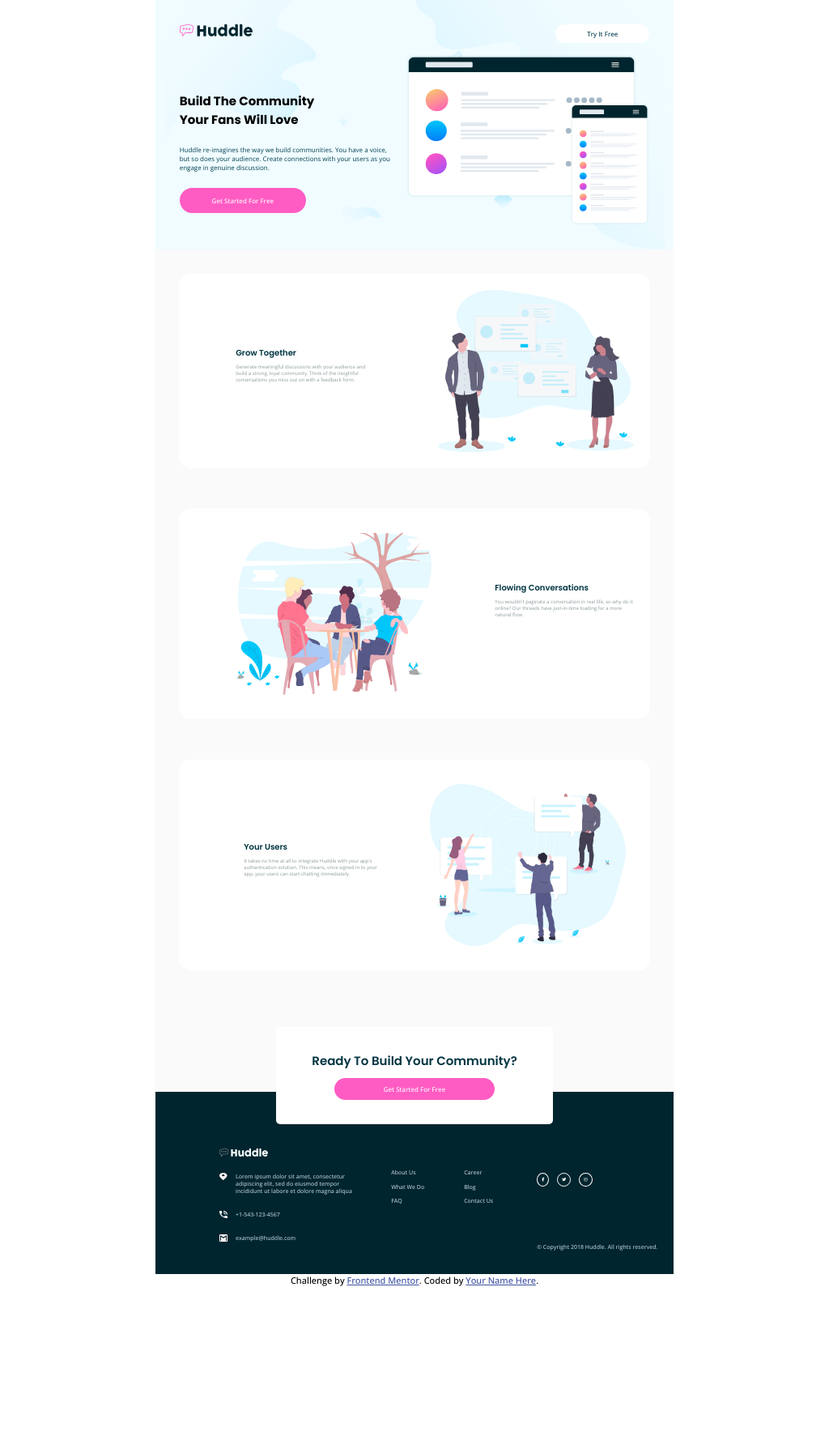
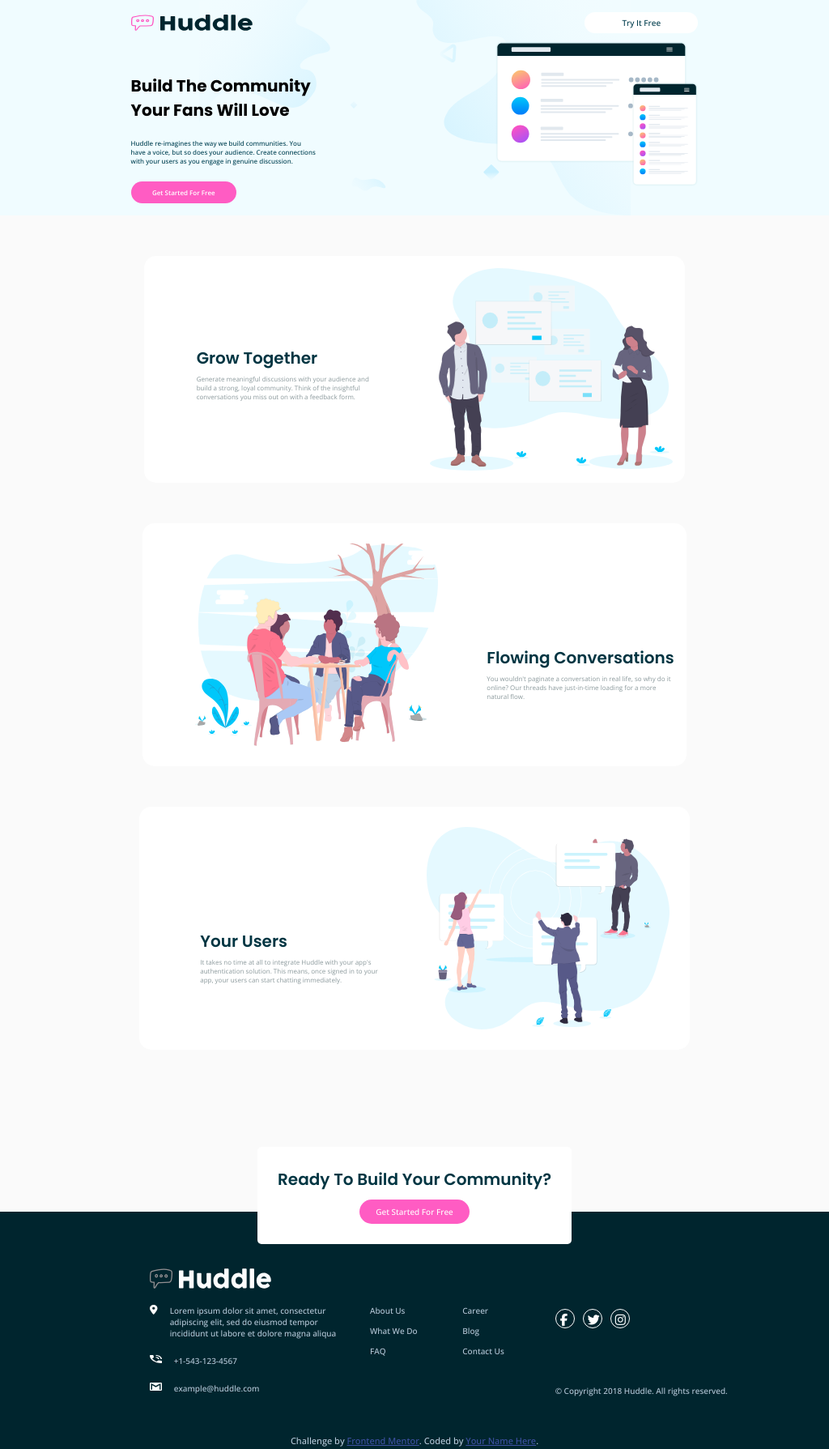
Before and after one commit to Notobd/huddle-landing-page, a plain HTML site: page index.html in a window 1024 px wide. Shown: the whole page at 81% size. Before the commit the page ends 1588 px from the top, so only its background shows below. Drawn offline with nearby package versions, Linux system fonts and the light colour scheme.

Commit message:
fix: responsiveness

```diff
--- a/index.css
+++ b/index.css
@@ -11,6 +11,7 @@ body {
   justify-content: center;
   align-items: center;
   min-height: 100vh;
+  width: 100%;
   font-family: "Open Sans", sans-serif;
   font-optical-sizing: auto;
   font-weight: 500;
@@ -18,11 +19,16 @@ body {
   font-variation-settings: "wdth" 100;
 }
 main {
-  position: relative;
+  width: 100%;
+  padding: 50px 0;
+  /* position: relative; */
   display: flex;
+  justify-content: center;
+  align-items: center;
   flex-direction: column;
   gap: 50px;
-  padding: 30px;
+  /* border: 2px solid brown; */
+  /* padding: 30px; */
   background-color: hsl(0, 0%, 98%);
 }
 h1 {
@@ -35,10 +41,15 @@ h1 {
 .mockup-image,
 .huddle-icon,
 .footer-image,
-.contact-icon {
+.contact-icon,
+.location-icon {
   display: block;
   height: auto;
   width: 100%;
+}
+.button-container {
+  /* border: 2px solid plum; */
+  width: 10%;
 }
 .hero-button {
   padding: 6px;
@@ -59,8 +70,12 @@ h1 {
   cursor: pointer;
 }
 .hero-section {
+  /* width: 100%; */
+  /* border: 2px solid green; */
   display: flex;
   flex-direction: column;
+  justify-content: center;
+  align-items: center;
   gap: 30px;
   background-image: url(./images/bg-hero-desktop.svg);
   background-repeat: no-repeat;
@@ -71,7 +86,8 @@ h1 {
 }
 .hero-cta {
   display: flex;
-  gap: 20px;
+  gap: 190px;
+  /* border: 2px solid red; */
 }
 .hero-description {
   display: flex;
@@ -79,7 +95,7 @@ h1 {
   gap: 20px;
 }
 .start-button {
-  padding: 10px;
+  padding: 20px;
   border-radius: 18px;
   font-family: "Open Sans", sans-serif;
   font-optical-sizing: auto;
@@ -95,10 +111,15 @@ h1 {
 #logoContainer {
   display: flex;
   justify-content: space-between;
+  align-items: center;
+  /* width: 100%; */
+  /* border: 2px solid black; */
 }
 #growthContainer {
   display: flex;
   justify-content: space-between;
+  align-items: center;
+  /* border: 2px solid red; */
   border-radius: 15px;
   background-color: white;
 }
@@ -110,6 +131,7 @@ h1 {
 #conversationContainer {
   display: flex;
   justify-content: space-between;
+  align-items: center;
   border-radius: 15px;
   background-color: white;
 }
@@ -121,6 +143,7 @@ h1 {
 #userContainer {
   display: flex;
   justify-content: space-between;
+  align-items: center;
   border-radius: 15px;
   background-color: white;
 }
@@ -129,11 +152,20 @@ h1 {
   flex-direction: column;
   gap: 20px;
 }
+.community-container {
+  display: flex;
+  justify-content: center;
+  align-items: center;
+  width: 100%;
+  /* border: 3px solid black; */
+  position: relative;
+}
 .cta-container {
+  max-width: 1280px;
   position: absolute;
-  bottom: -40px;
-  left: 150px;
-  right: 150px;
+  bottom: -90px;
+  /* left: 150px;
+  right: 150px; */
   display: flex;
   flex-direction: column;
   justify-content: center;
@@ -147,17 +179,17 @@ h1 {
   font-family: "Poppins", sans-serif;
   font-weight: 600;
   font-style: normal;
-  font-size: 15px;
+  font-size: 25px;
 }
 .cta-container > button {
-  width: 70%;
-  border-radius: 15px;
+  width: 50%;
+  border-radius: 18px;
   border: none;
-  padding: 8px;
+  padding: 9px;
   color: white;
   font-family: "Open Sans", sans-serif;
   font-optical-sizing: auto;
-  font-size: 8px;
+  font-size: 15px;
   font-weight: 500;
   font-style: normal;
   font-variation-settings: "wdth" 100;
@@ -168,9 +200,14 @@ h1 {
   cursor: pointer;
 }
 footer {
+  width: 100%;
   display: flex;
+  flex-direction: column;
   color: hsl(208, 31%, 78%);
   background-color: hsl(192, 100%, 9%);
+}
+#footerContainer {
+  display: flex;
 }
 footer ul {
   list-style-type: none;
@@ -178,7 +215,7 @@ footer ul {
 }
 .faq-container,
 .reference-container {
-  margin-top: 10px;
+  margin-top: 110px;
   line-height: 2.5;
 }
 .faq-container a,
@@ -199,16 +236,16 @@ footer ul {
 }
 .location-container {
   display: flex;
-  gap: 10px;
+  gap: 15px;
 }
 .socials-container {
   display: flex;
   flex-direction: column;
   gap: 70px;
-  margin-top: 70px;
+  margin-top: 120px;
 }
 .socials-links {
-  display: inherit;
+  display: flex;
   gap: 10px;
 }
 .socials-container p {
@@ -217,72 +254,87 @@ footer ul {
 .attribution {
   font-size: 11px;
   text-align: center;
+  margin-bottom: 20px;
 }
 .attribution a {
   color: hsl(228, 45%, 44%);
 }
-@media (min-width: 768px) {
+@media (min-width: 1024px) {
+  main {
+    width: 100%;
+  }
   .hero-section {
-    gap: 0;
-    padding: 30px;
+    width: 100%;
+    padding: 20px;
   }
   #logoContainer {
     margin-bottom: 15px;
   }
   .huddle-icon {
-    height: 15px;
-    width: 90px;
+    height: 30px;
+    width: 200px;
   }
   .section-image {
-    height: 200px;
-    width: 242px;
+    height: 300px;
+    width: 350px;
   }
+  /* .button-container {
+    width: 100%;
+  } */
   .hero-button {
     width: 20%;
+    font-size: 10px;
   }
   .hero-description {
-    margin-top: 45px;
+    margin-top: 40px;
+    /* border: 2px solid blue; */
   }
   .hero-description h1 {
     width: 20ch;
-    font-size: 15px;
+    font-size: 30px;
   }
   .hero-description h1 + p {
-    width: 57ch;
-    font-size: 8px;
-    font-weight: 350;
+    width: 50ch;
+    font-size: 10px;
+    font-weight: 500;
     color: hsl(192, 100%, 16%);
   }
   .start-button {
-    width: 60%;
+    width: 40%;
     font-size: 8px;
+    font-weight: 600;
     color: hsl(0, 0%, 100%);
     border: none;
+    padding: 8px;
+  }
+  .mockup-container {
+    /* border: 2px solid goldenrod; */
+    width: 50%;
   }
   .mockup-image {
-    height: 210px;
+    height: auto;
     width: 300px;
   }
   .contact-icon {
-    height: 9px;
-    width: 10px;
+    height: 14px;
+    width: 18px;
   }
   #growthContainer {
     padding: 20px;
     gap: 65px;
   }
   .brief-summary {
-    margin: 70px 0 0 50px;
+    margin: 10px 0 0 50px;
     gap: 5px;
   }
   .brief-summary h1 {
-    font-size: 10px;
+    font-size: 25px;
     font-weight: 600;
     color: hsl(192, 100%, 13%);
   }
   .brief-summary h1 + p {
     width: 50ch;
-    font-size: 6px;
+    font-size: 10px;
     color: hsl(193, 8%, 58%);
     font-weight: 400;
   }
@@ -298,13 +350,13 @@ footer ul {
     gap: 5px;
   }
   .brief-info h1 {
-    font-size: 10px;
+    font-size: 25px;
     font-weight: 600;
     color: hsl(192, 100%, 13%);
   }
   .brief-info h1 + p {
     width: 50ch;
-    font-size: 6px;
+    font-size: 10px;
     color: hsl(193, 8%, 58%);
     font-weight: 400;
   }
@@ -318,27 +370,31 @@ footer ul {
     gap: 5px;
   }
   .brief-insight h1 {
-    font-size: 10px;
+    font-size: 25px;
     font-weight: 600;
     color: hsl(192, 100%, 13%);
   }
   .brief-insight h1 + p {
     width: 48ch;
-    font-size: 6px;
+    font-size: 10px;
     color: hsl(193, 8%, 58%);
     font-weight: 400;
   }
   footer {
     justify-content: center;
     align-items: center;
-    font-size: 7px;
+    font-size: 15px;
     gap: 10px;
   }
   .footer-image {
-    height: 10px;
-    width: 60px;
+    height: 25px;
+    width: 200px;
     filter: invert(99%) sepia(0%) saturate(2%) hue-rotate(183deg)
       brightness(113%) contrast(100%);
+  }
+  .location-icon {
+    height: 15px;
+    width: 11px;
   }
   .office-address {
     width: 38ch;
@@ -349,9 +405,188 @@ footer ul {
   .facebook,
   .twitter,
   .instagram {
-    font-size: 5px;
+    font-size: 15px;
     color: white;
     border-radius: 50%;
+    height: 24px;
+    width: 24px;
+    padding: 5px;
+    border: 1px solid white;
+  }
+  .facebook:hover {
+    color: hsl(322, 100%, 66%);
+    border: 1px solid hsl(322, 100%, 75%);
+  }
+  .twitter:hover {
+    color: hsl(322, 100%, 66%);
+    border: 1px solid hsl(322, 100%, 75%);
+  }
+  .instagram:hover {
+    color: hsl(322, 100%, 66%);
+    border: 1px solid hsl(322, 100%, 75%);
+  }
+}
+@media (min-width: 767px) and (max-width: 1024px) {
+  main {
+    width: 100%;
+  }
+  .hero-section {
+    width: 100%;
+    padding: 15px;
+  }
+  #logoContainer {
+    margin-bottom: 10px;
+  }
+  .huddle-icon {
+    height: 20px;
+    width: 150px;
+  }
+  .section-image {
+    height: 250px;
+    width: 300px;
+  }
+  .hero-button {
+    width: 20%;
+    font-size: 10px;
+    font-weight: 500;
+  }
+  .hero-description {
+    margin-top: 40px;
+    /* border: 2px solid blue; */
+  }
+  .hero-description h1 {
+    width: 20ch;
+    font-size: 20px;
+  }
+  .hero-description h1 + p {
+    width: 50ch;
+    font-size: 8px;
+    font-weight: 500;
+    color: hsl(192, 100%, 16%);
+  }
+  .start-button {
+    width: 50%;
+    font-size: 8px;
+    font-weight: 600;
+    color: hsl(0, 0%, 100%);
+    border: none;
+    padding: 8px;
+  }
+  .mockup-container {
+    /* border: 2px solid goldenrod; */
+    width: 50%;
+  }
+  .mockup-image {
+    height: auto;
+    width: 250px;
+  }
+  .contact-icon {
+    height: 10px;
+    width: 15px;
+  }
+  #growthContainer {
+    padding: 15px;
+    gap: 60px;
+  }
+  .brief-summary {
+    margin: 10px 0 0 50px;
+    gap: 5px;
+  }
+  .brief-summary h1 {
+    font-size: 20px;
+    font-weight: 600;
+    color: hsl(192, 100%, 13%);
+  }
+  .brief-summary h1 + p {
+    width: 50ch;
+    font-size: 8px;
+    color: hsl(193, 8%, 58%);
+    font-weight: 400;
+  }
+  #conversationContainer {
+    padding: 15px;
+    gap: 60px;
+  }
+  .image-container {
+    margin: 10px 0 10px 50px;
+  }
+  .brief-info {
+    margin-top: 70px;
+    gap: 5px;
+  }
+  .brief-info h1 {
+    font-size: 20px;
+    font-weight: 600;
+    color: hsl(192, 100%, 13%);
+  }
+  .brief-info h1 + p {
+    width: 50ch;
+    font-size: 8px;
+    color: hsl(193, 8%, 58%);
+    font-weight: 400;
+  }
+  #userContainer {
+    padding: 25px;
+    gap: 60px;
+    margin-bottom: 100px;
+  }
+  .brief-insight {
+    margin: 70px 0 0 50px;
+    gap: 5px;
+  }
+  .brief-insight h1 {
+    font-size: 20px;
+    font-weight: 600;
+    color: hsl(192, 100%, 13%);
+  }
+  .brief-insight h1 + p {
+    width: 48ch;
+    font-size: 8px;
+    color: hsl(193, 8%, 58%);
+    font-weight: 400;
+  }
+  .cta-container {
+    gap: 10px;
+    padding: 25px;
+    font-style: normal;
+    font-size: 20px;
+  }
+  .cta-container > button {
+    width: 40%;
+    border-radius: 18px;
+    padding: 8px;
+    font-size: 10px;
+  }
+  footer {
+    justify-content: center;
+    align-items: center;
+    font-size: 10px;
+    gap: 10px;
+  }
+  .footer-image {
+    height: 25px;
+    width: 150px;
+    filter: invert(99%) sepia(0%) saturate(2%) hue-rotate(183deg)
+      brightness(113%) contrast(100%);
+  }
+  .location-icon {
+    height: 12px;
+    width: 10px;
+  }
+  .office-address {
+    width: 38ch;
+  }
+  .contact-container {
+    margin: 70px 30px 40px 79.5px;
+  }
+  .facebook,
+  .twitter,
+  .instagram {
+    font-size: 15px;
+    color: white;
+    border-radius: 50%;
+    height: 24px;
+    width: 24px;
     padding: 5px;
     border: 1px solid white;
   }
@@ -373,6 +608,7 @@ footer ul {
     flex-direction: column;
   }
   main {
+    width: 100%;
     padding: 10px;
     flex-direction: column;
     gap: 20px;
@@ -382,27 +618,34 @@ footer ul {
     flex-direction: column;
   }
   .hero-section {
+    width: 100%;
     background-image: url(./images/bg-hero-mobile.svg);
     background-repeat: no-repeat;
-    object-fit: contain;
+    object-fit: cover;
     background-position: top;
     border-radius: 0;
-    padding: 20px;
+    padding: 30px;
   }
   #logoContainer {
-    gap: 81px;
+    width: 100%;
+    gap: 100px;
+    margin-bottom: 70px;
   }
   .huddle-icon {
-    height: 10px;
-    width: 70px;
+    height: 22px;
+    width: 120px;
   }
+
   .hero-button {
-    width: 100%;
+    width: 30%;
+    font-size: 10px;
+    font-weight: 600;
   }
   .hero-cta {
     flex-direction: column;
     align-items: center;
     justify-items: center;
+    gap: 50px;
   }
   .hero-description {
     justify-content: center;
@@ -410,26 +653,27 @@ footer ul {
   }
   .hero-description h1 {
     width: 20ch;
-    font-size: 12px;
+    font-size: 30px;
     font-weight: 600;
     text-align: center;
+    color: hsl(192, 100%, 13%);
   }
   .hero-description h1 + p {
     width: 34ch;
-    font-size: 8px;
+    font-size: 15px;
     line-height: 1.5;
     text-align: center;
   }
   .start-button {
-    padding: 5px;
+    padding: 9px;
     width: 60%;
-    font-size: 6px;
+    font-size: 12px;
     color: white;
     border: none;
   }
   .mockup-image {
-    height: 110px;
-    width: 160px;
+    height: auto;
+    width: 300px;
   }
   #growthContainer {
     flex-direction: column;
@@ -437,23 +681,23 @@ footer ul {
     justify-content: center;
     align-items: center;
     text-align: center;
-    padding: 20px;
+    padding: 50px;
     background-color: hsl(0, 0%, 100%);
   }
   #growthContainer img {
     order: 1;
-    height: 90px;
-    width: 110px;
+    height: 150px;
+    width: 300px;
   }
   .brief-summary {
     order: 2;
   }
   .brief-summary h1 {
-    font-size: 10px;
+    font-size: 25px;
     font-weight: 600;
   }
   .brief-summary h1 + p {
-    font-size: 7px;
+    font-size: 15px;
     font-weight: 400;
     color: hsl(193, 8%, 58%);
     font-weight: 400;
@@ -465,20 +709,20 @@ footer ul {
     justify-content: center;
     align-items: center;
     text-align: center;
-    padding: 20px;
+    padding: 50px;
     gap: 50px;
     background-color: hsl(0, 0%, 100%);
   }
   #conversationContainer img {
-    width: 110px;
-    height: 90px;
+    width: 300px;
+    height: 150px;
   }
   .brief-info h1 {
-    font-size: 10px;
+    font-size: 25px;
     font-weight: 600;
   }
   .brief-info h1 + p {
-    font-size: 7px;
+    font-size: 15px;
     line-height: 1.5;
     color: hsl(193, 8%, 58%);
     font-weight: 400;
@@ -489,60 +733,68 @@ footer ul {
     justify-content: center;
     align-items: center;
     text-align: center;
-    padding: 20px;
+    padding: 50px;
     gap: 50px;
     background-color: hsl(0, 0%, 100%);
+    margin-bottom: 120px;
   }
   #userContainer img {
     order: 1;
-    height: 90px;
-    width: 110px;
+    height: 150px;
+    width: 300px;
   }
   .brief-insight {
     order: 2;
   }
   .brief-insight h1 {
-    font-size: 11px;
+    font-size: 25px;
     font-weight: 600;
   }
   .brief-insight h1 + p {
-    font-size: 7px;
+    font-size: 15px;
     color: hsl(193, 8%, 58%);
     font-weight: 400;
     line-height: 1.5;
     width: 29ch;
   }
   .cta-container {
-    position: relative;
-    right: 0;
-    left: 0;
-    padding: 20px;
+    bottom: -60px;
+    padding: 30px 0 30px 0;
   }
   .cta-container p {
-    font-size: 10px;
+    width: 54ch;
+    font-size: 13px;
   }
   .cta-container button {
-    width: 60%;
-    padding: 5px;
-    font-size: 5px;
+    width: 40%;
+    padding: 8px;
+    font-size: 12px;
   }
   footer {
     padding: 40px 20px 20px 20px;
-    font-size: 8px;
+    font-size: 15px;
     gap: 0;
   }
+  #footerContainer {
+    flex-direction: column;
+  }
   .footer-image {
-    height: 15px;
-    width: 90px;
+    height: 25px;
+    width: 150px;
     filter: invert(99%) sepia(0%) saturate(2%) hue-rotate(183deg)
       brightness(113%) contrast(100%);
   }
+  .location-icon {
+    height: 15px;
+    width: 10px;
+  }
   .contact-container {
-    margin-bottom: 20px;
+    margin-top: 50px;
+    margin-bottom: 50px;
   }
   .contact-icon {
-    height: 10px;
-    width: 12px;
+    height: 15px;
+    width: 15px;
   }
   .office-address {
     width: 33ch;
@@ -557,12 +809,14 @@ footer ul {
     align-items: center;
     text-align: center;
     gap: 20px;
-    margin-top: 20px;
+    margin: 50px 0 20px 0;
   }
   .facebook,
   .twitter,
   .instagram {
-    font-size: 8px;
+    font-size: 15px;
+    height: 22px;
+    width: 22px;
     color: white;
     border-radius: 50%;
     padding: 5px;
--- a/index.html
+++ b/index.html
@@ -22,10 +22,12 @@
   </head>
   <body>
     <header class="hero-section">
+      <div>
         <div id="logoContainer">
           <div>
             <img src="./images/logo.svg" alt="logo-icon" class="huddle-icon" />
           </div>
+
           <button type="submit" class="hero-button">Try It Free</button>
         </div>
         <div class="hero-cta">
@@ -33,19 +35,20 @@
             <h1>Build The Community Your Fans Will Love</h1>
             <p>
               Huddle re-imagines the way we build communities. You have a voice,
-            but so does your audience. Create connections with your users as you
-            engage in genuine discussion.
+              but so does your audience. Create connections with your users as
+              you engage in genuine discussion.
             </p>
             <button type="submit" class="start-button">
               Get Started For Free
             </button>
           </div>
-        <div>
+          <div class="mockup-container">
             <img
               src="./images/illustration-mockups.svg"
               alt="illustration mockups"
               class="mockup-image"
             />
+          </div>
         </div>
       </div>
     </header>
@@ -101,19 +104,22 @@
           />
         </div>
       </section>
+      <div class="community-container">
         <div class="cta-container">
           <p>Ready To Build Your Community?</p>
           <button>Get Started For Free</button>
         </div>
+      </div>
     </main>
     <footer>
+      <div id="footerContainer">
         <div class="contact-container">
           <img src="./images/logo.svg" alt="logo-icon" class="footer-image" />
           <div class="location-container">
             <img
               src="./images/icon-location.svg"
               alt="location"
-            class="contact-icon"
+              class="location-icon"
             />
             <p class="office-address">
               Lorem ipsum dolor sit amet, consectetur adipiscing elit, sed do
@@ -155,16 +161,17 @@
             <i class="fa-brands fa-twitter twitter"></i>
             <i class="fa-brands fa-instagram instagram"></i>
           </div>
+          <div>
             <p>&copy; Copyright 2018 Huddle. All rights reserved.</p>
           </div>
-    </footer>
+        </div>
+      </div>
       <div class="attribution">
-      <p>
         Challenge by
         <a href="https://www.frontendmentor.io?ref=challenge" target="_blank"
           >Frontend Mentor</a
         >. Coded by <a href="#">Your Name Here</a>.
-      </p>
       </div>
+    </footer>
   </body>
 </html>
```
Lines whose indentation alone changed are shown as unchanged.
